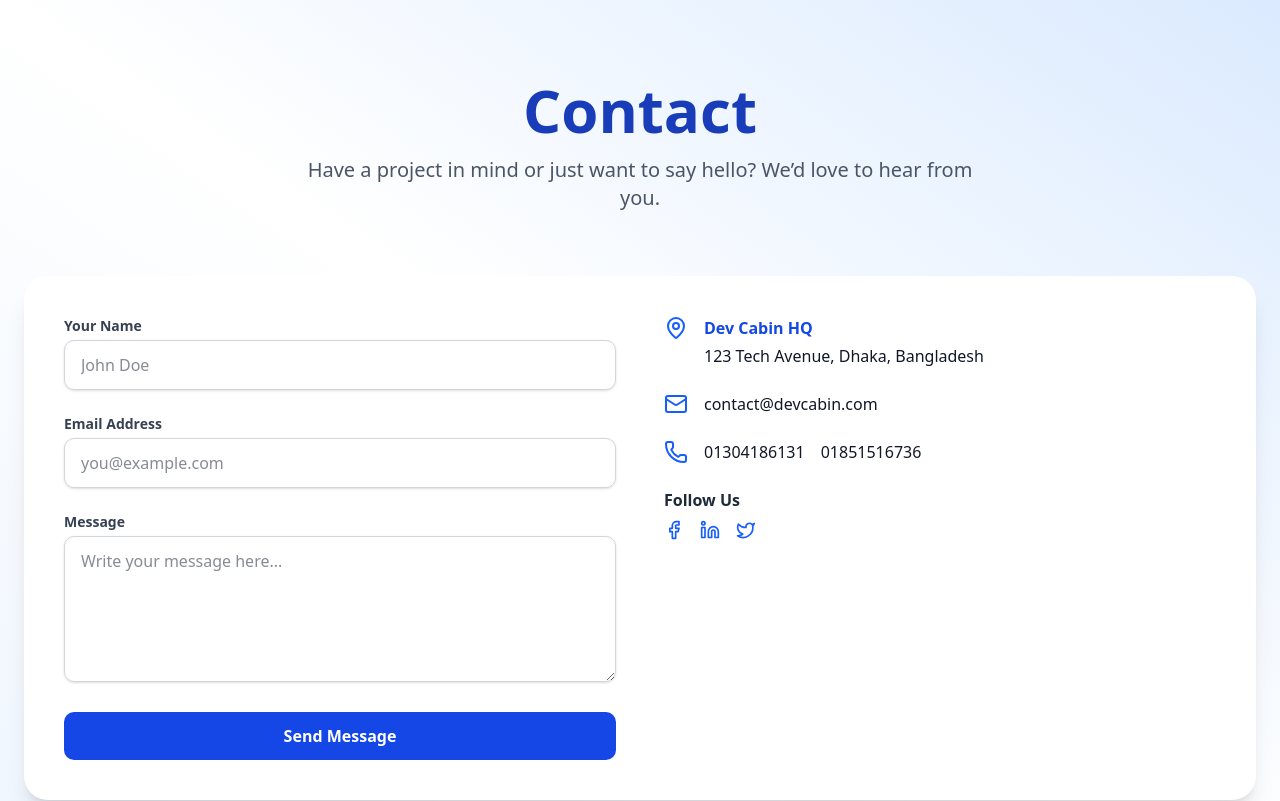
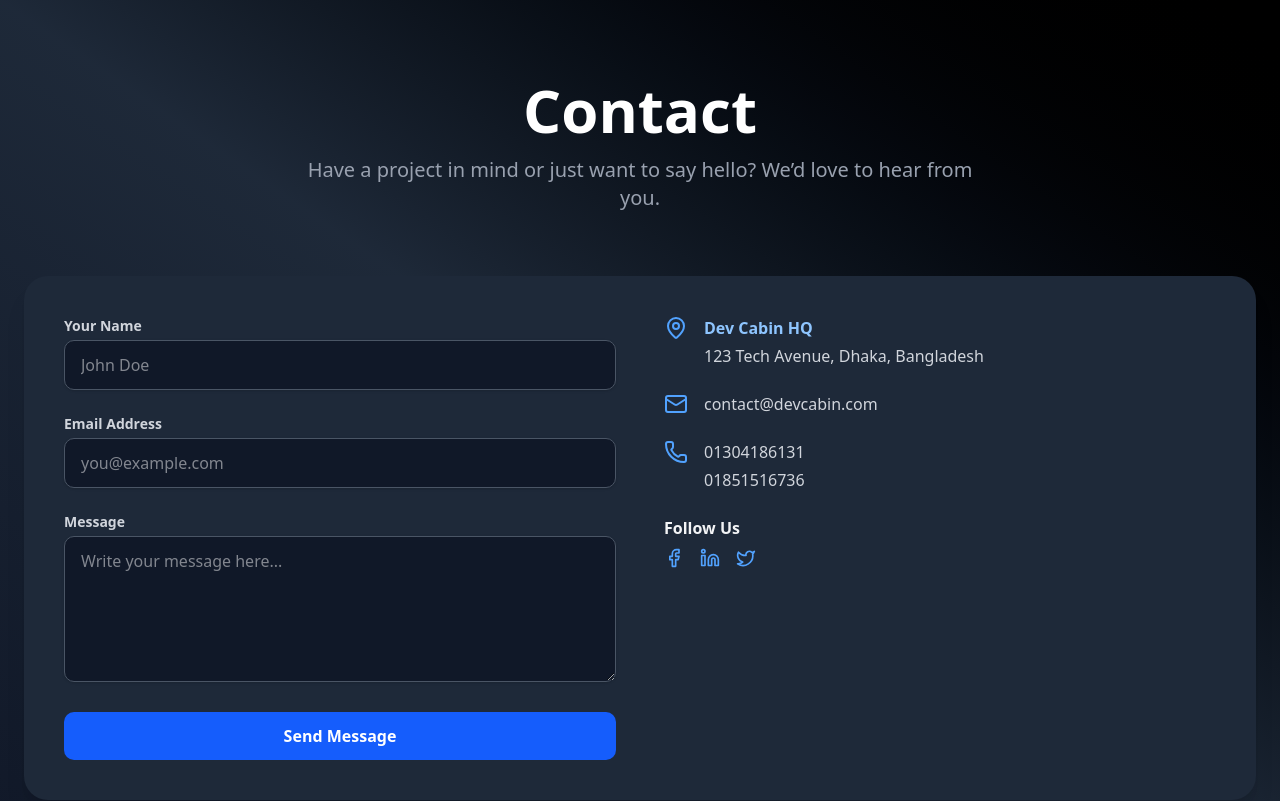
Before and after one commit to Asadulla56/-devcabin-website, a Next.js app: page /contact in a window 1280 px wide. Shown: the top 801 px of the page. Built offline with nearby package versions, Linux system fonts and the light colour scheme.

Commit message:
update contact page

```diff
--- a/src/app/contact/page.jsx
+++ b/src/app/contact/page.jsx
@@ -3,49 +3,49 @@ import { Mail, MapPin, Phone, Facebook, Linkedin, Twitter } from 'lucide-react';
 
 const Contact = () => {
   return (
-    <div className="min-h-screen bg-gradient-to-tr from-blue-50 via-white to-blue-100 text-gray-900 px-6 py-20">
+    <div className="min-h-screen bg-gradient-to-tr from-gray-900 via-gray-800 to-black text-gray-100 px-6 py-20">
       {/* Header Section */}
       <div className="max-w-2xl mx-auto text-center mb-16">
-        <h1 className="text-5xl md:text-6xl font-extrabold text-blue-800 mb-4">Contact</h1>
-        <p className="text-lg md:text-xl text-gray-600">
+        <h1 className="text-5xl md:text-6xl font-extrabold text-white mb-4">Contact</h1>
+        <p className="text-lg md:text-xl text-gray-400">
           Have a project in mind or just want to say hello? We’d love to hear from you.
         </p>
       </div>
 
       {/* Content Section */}
-      <div className="max-w-7xl mx-auto grid md:grid-cols-2 gap-12 bg-white shadow-xl rounded-3xl p-10">
+      <div className="max-w-7xl mx-auto grid md:grid-cols-2 gap-12 bg-gray-800 shadow-xl rounded-3xl p-10">
         {/* Contact Form */}
         <form className="space-y-6">
           <div>
-            <label className="block mb-1 text-sm font-semibold text-gray-700">Your Name</label>
+            <label className="block mb-1 text-sm font-semibold text-gray-300">Your Name</label>
             <input
               type="text"
               placeholder="John Doe"
-              className="w-full px-4 py-3 border border-gray-300 rounded-lg shadow-sm focus:outline-none focus:ring-2 focus:ring-blue-500"
+              className="w-full px-4 py-3 border border-gray-600 bg-gray-900 text-gray-100 rounded-lg shadow-sm focus:outline-none focus:ring-2 focus:ring-blue-500"
               required
             />
           </div>
           <div>
-            <label className="block mb-1 text-sm font-semibold text-gray-700">Email Address</label>
+            <label className="block mb-1 text-sm font-semibold text-gray-300">Email Address</label>
             <input
               type="email"
               placeholder="you@example.com"
-              className="w-full px-4 py-3 border border-gray-300 rounded-lg shadow-sm focus:outline-none focus:ring-2 focus:ring-blue-500"
+              className="w-full px-4 py-3 border border-gray-600 bg-gray-900 text-gray-100 rounded-lg shadow-sm focus:outline-none focus:ring-2 focus:ring-blue-500"
               required
             />
           </div>
           <div>
-            <label className="block mb-1 text-sm font-semibold text-gray-700">Message</label>
+            <label className="block mb-1 text-sm font-semibold text-gray-300">Message</label>
             <textarea
               rows="5"
               placeholder="Write your message here..."
-              className="w-full px-4 py-3 border border-gray-300 rounded-lg shadow-sm focus:outline-none focus:ring-2 focus:ring-blue-500"
+              className="w-full px-4 py-3 border border-gray-600 bg-gray-900 text-gray-100 rounded-lg shadow-sm focus:outline-none focus:ring-2 focus:ring-blue-500"
               required
             />
           </div>
           <button
             type="submit"
-            className="w-full bg-blue-700 hover:bg-blue-800 text-white font-semibold py-3 rounded-lg transition duration-200"
+            className="w-full bg-blue-600 hover:bg-blue-700 text-white font-semibold py-3 rounded-lg transition duration-200"
           >
             Send Message
           </button>
@@ -54,28 +54,29 @@ const Contact = () => {
         {/* Contact Info */}
         <div className="space-y-6">
           <div className="flex items-start space-x-4">
-            <MapPin className="text-blue-600" />
+            <MapPin className="text-blue-400" />
             <div>
-              <h4 className="font-semibold text-blue-700 mb-1">Dev Cabin HQ</h4>
-              <p>123 Tech Avenue, Dhaka, Bangladesh</p>
+              <h4 className="font-semibold text-blue-300 mb-1">Dev Cabin HQ</h4>
+              <p className="text-gray-300">123 Tech Avenue, Dhaka, Bangladesh</p>
             </div>
           </div>
           <div className="flex items-start space-x-4">
-            <Mail className="text-blue-600" />
-            <p>contact@devcabin.com</p>
+            <Mail className="text-blue-400" />
+            <p className="text-gray-300">contact@devcabin.com</p>
           </div>
           <div className="flex items-start space-x-4">
-            <Phone className="text-blue-600" />
-            <p>01304186131</p>
-            <p>01851516736</p>
-
+            <Phone className="text-blue-400" />
+            <div className="space-y-1 text-gray-300">
+              <p>01304186131</p>
+              <p>01851516736</p>
+            </div>
           </div>
           <div>
-            <h4 className="font-semibold text-gray-800 mb-2">Follow Us</h4>
+            <h4 className="font-semibold text-gray-100 mb-2">Follow Us</h4>
             <div className="flex space-x-4">
-              <a href="#" className="text-blue-600 hover:text-blue-800"><Facebook size={20} /></a>
-              <a href="#" className="text-blue-600 hover:text-blue-800"><Linkedin size={20} /></a>
-              <a href="#" className="text-blue-600 hover:text-blue-800"><Twitter size={20} /></a>
+              <a href="#" className="text-blue-400 hover:text-blue-600"><Facebook size={20} /></a>
+              <a href="#" className="text-blue-400 hover:text-blue-600"><Linkedin size={20} /></a>
+              <a href="#" className="text-blue-400 hover:text-blue-600"><Twitter size={20} /></a>
             </div>
           </div>
         </div>
```
